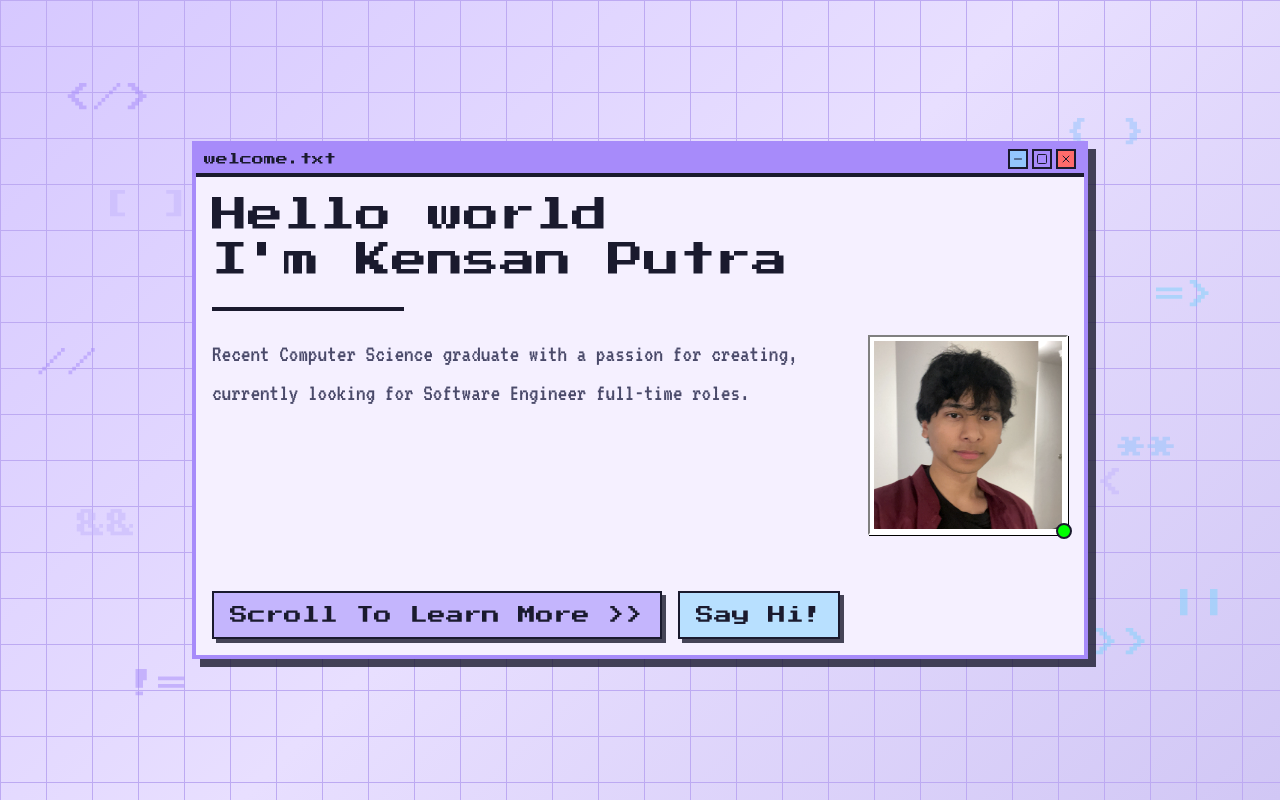
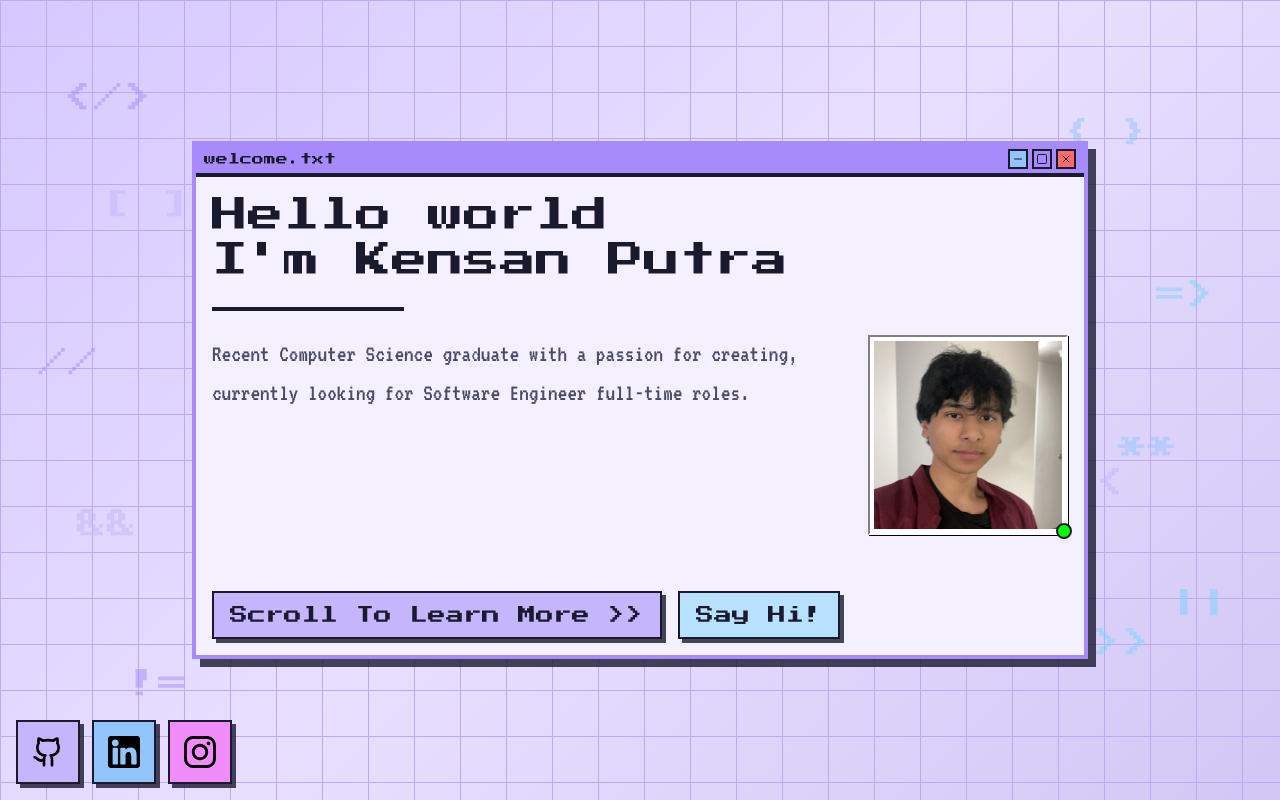
Before and after one commit to ItsKensann/portfolio, a Next.js app: page / in a window 1280 px wide. Built offline with nearby package versions, Linux system fonts and the light colour scheme.

Commit message:
added social links
- social media icons on the bottom left of the screen that has links for linkedin, github and instagram

```diff
--- a/app/page.tsx
+++ b/app/page.tsx
@@ -1,13 +1,35 @@
 "use client";
 import { useState } from "react";
 import { LoadingScreen } from "@/components/LoadingScreen";
-import { RetroWindow } from "@/components/RetroWindow";
+import { motion } from "framer-motion";
 import { FloatingDecorations } from "@/components/FloatingDecorations";
 import { HeroSection } from "@/components/sections/HeroSection";
 import { AboutSection } from "@/components/sections/AboutSection";
 import { ProjectsSection } from "@/components/sections/ProjectsSection";
 import { ExperienceSection } from "@/components/sections/ExperienceSection";
 import { ContactSection } from "@/components/sections/ContactSection";
+
+// lucide-react doesn' support brand specific icons due to legal restrications so manually download svg files
+const socialLinks = [
+  {
+    name: "GitHub",
+    icon: "github",
+    href: "https://github.com/ItsKensann",
+    color: "#c4b5fd",
+  },
+  {
+    name: "LinkedIn",
+    icon: "linkedin",
+    href: "https://www.linkedin.com/in/kensanputra/",
+    color: "#93c5fd",
+  },
+  {
+    name: "Instagram",
+    icon: "instagram",
+    href: "https://www.instagram.com/itskensan/",
+    color: "#f18bfa",
+  },
+];
 
 export default function Home() {
   const [isLoading, setIsLoading] = useState<boolean>(true);
@@ -35,6 +57,38 @@ export default function Home() {
 
           {/* Floating decoration */}
           <FloatingDecorations />
+
+          <motion.div className="fixed bottom-4 left-4 z-50 flex md:flex-row gap-3 items-start md:items-center">
+            {socialLinks.map((social, index) => (
+              <motion.a
+                key={social.name}
+                href={social.href}
+                initial={{ opacity: 0, scale: 0.8 }}
+                whileInView={{ opacity: 1, scale: 1 }}
+                viewport={{ once: true }}
+                transition={{ delay: 0.4 + index * 0.1, duration: 0.3 }}
+                className="flex flex-col items-center gap-2 group"
+                target="_blank"
+                rel="noopener noreferrer"
+              >
+                <div
+                  className="w-14 h-14 sm:w-16 sm:h-16 flex items-center justify-center border-2 border-[#1a1a2e] shadow-[4px_4px_0px_0px_rgba(26,26,46,0.8)] group-hover:shadow-[2px_2px_0px_0px_rgba(26,26,46,0.8)] group-hover:translate-x-[2px] group-hover:translate-y-[2px] transition-all"
+                  style={{
+                    backgroundColor:
+                      social.color === "#1a1a2e" ? "#fff5f7" : social.color,
+                  }}
+                >
+                  <img
+                    className="w-7 h-7 md:w-8 md:h-8 text-[#1a1a2e]"
+                    src={`${social.icon}.svg`}
+                  />
+                </div>
+                {/* <span className="font-mono text-xs sm:text-sm text-[#1a1a2e]">
+                  {social.name}
+                </span> */}
+              </motion.a>
+            ))}
+          </motion.div>
           {/* Main content */}
           <main
             className="relative z-10 h-screen overflow-y-auto"
--- a/components/sections/ContactSection.tsx
+++ b/components/sections/ContactSection.tsx
@@ -4,32 +4,6 @@ import Link from "next/link";
 import { color, motion } from "framer-motion";
 import { RetroWindow } from "@/components/RetroWindow";
 import { Mail, Send, BookUser } from "lucide-react";
-
-// TODO: add link to resume
-// name:
-// email:
-
-// lucide-react doesn' support brand specific icons due to legal restrications so manually download svg files
-const socialLinks = [
-  {
-    name: "GitHub",
-    icon: "",
-    href: "https://github.com/ItsKensann",
-    color: "#c4b5fd",
-  },
-  {
-    name: "LinkedIn",
-    icon: "",
-    href: "https://www.linkedin.com/in/kensanputra/",
-    color: "#93c5fd",
-  },
-  {
-    name: "Instagram",
-    icon: "",
-    href: "https://www.instagram.com/itskensan/",
-    color: "#93c5fd",
-  },
-];
 
 export function ContactSection() {
   return (
@@ -100,8 +74,8 @@ export function ContactSection() {
         initial={{ opacity: 0 }}
         whileInView={{ opacity: 1 }}
         viewport={{ once: true }}
-        transition={{ delay: 0.6, duration: 0.5 }}
-        className="w-full max-w-4xl text-center mt-8"
+        transition={{ delay: 0.4, duration: 0.5 }}
+        className="w-full max-w-4xl text-center mt-16"
       >
         <div className="font-mono py-2 px-4 bg-[#f5f0ff] border-2 border-[#1a1a2e] shadow-[4px_4px_0px_0px_rgba(26,26,46,0.8)]">
           <p className="text-xs sm:text-sm text-[#4a4a6a]">
```
Also changed, not shown: public/instagram.svg (added), public/linkedin.svg (added).
